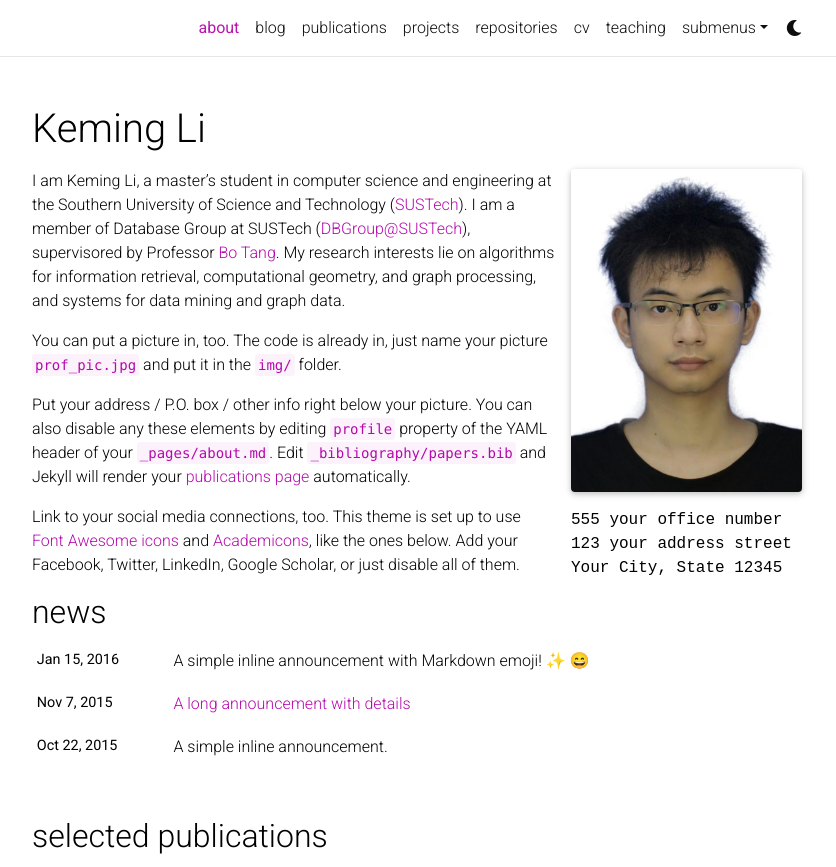
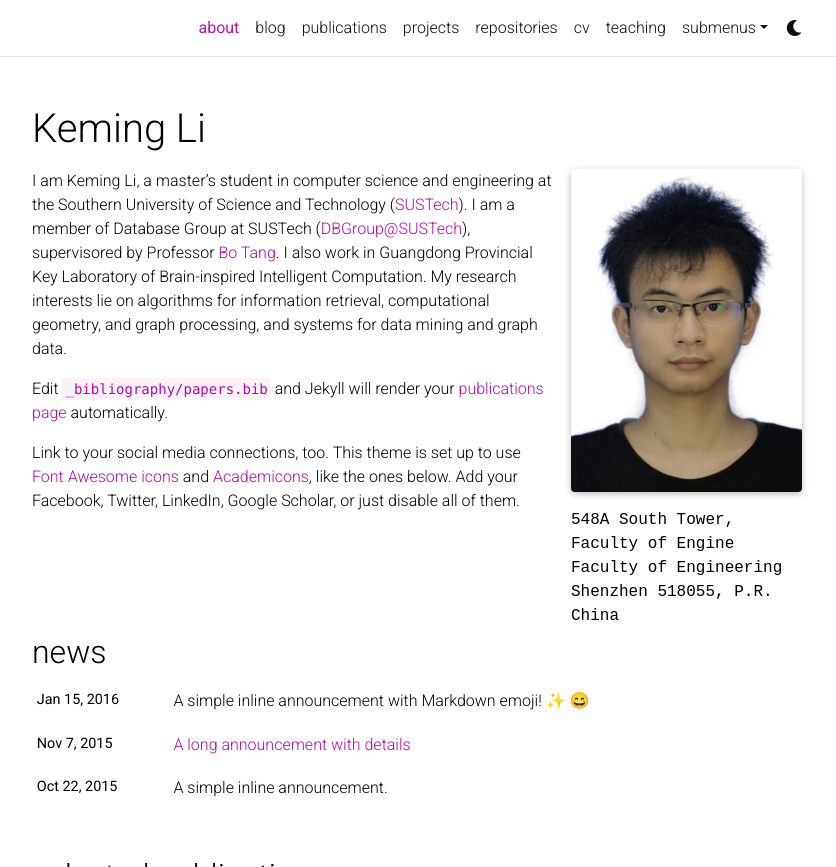
Before and after one commit to ghlkm/ghlkm.github.io, a Jekyll site: the page built from _pages/about.md, in a window 1280 px wide and 1197 px high, cut to the strip 0-867 px from the top of the window. Shown: the whole strip, without its empty margins (223-1059 px from the left). Built offline with Jekyll 4.4.1, drawn with Linux system fonts in a browser that asks for light colours; full-size pictures stand in for the smaller copies a plugin makes; emoji names are drawn with the system emoji font; comment, search, counter and statistics services are not loaded; a style sheet for code colours, icons or effects is not loaded.

Commit message:
Update about.md

```diff
--- a/_pages/about.md
+++ b/_pages/about.md
@@ -9,19 +9,17 @@ profile:
   image: prof_pic.jpg
   image_circular: false # crops the image to make it circular
   address: >
-    <p>555 your office number</p>
-    <p>123 your address street</p>
-    <p>Your City, State 12345</p>
+    <p>548A South Tower, Faculty of Engine</p>
+    <p>Faculty of Engineering</p>
+    <p>Shenzhen 518055, P.R. China</p>
 
 news: true  # includes a list of news items
 selected_papers: true # includes a list of papers marked as "selected={true}"
 social: true  # includes social icons at the bottom of the page
 ---
 
-I am Keming Li, a master's student in computer science and engineering at the Southern University of Science and Technology ([SUSTech](https://www.sustech.edu.cn/)). I am a member of Database Group at SUSTech ([DBGroup@SUSTech](https://dbgroup.sustech.edu.cn/)), supervisored by Professor [Bo Tang](https://acm.sustech.edu.cn/btang/). My research interests lie on algorithms for information retrieval, computational geometry, and graph processing, and systems for data mining and graph data.
+I am Keming Li, a master's student in computer science and engineering at the Southern University of Science and Technology ([SUSTech](https://www.sustech.edu.cn/)). I am a member of Database Group at SUSTech ([DBGroup@SUSTech](https://dbgroup.sustech.edu.cn/)), supervisored by Professor [Bo Tang](https://acm.sustech.edu.cn/btang/). I also work in Guangdong Provincial Key Laboratory of Brain-inspired Intelligent Computation. My research interests lie on algorithms for information retrieval, computational geometry, and graph processing, and systems for data mining and graph data.
 
-You can put a picture in, too. The code is already in, just name your picture `prof_pic.jpg` and put it in the `img/` folder.
-
-Put your address / P.O. box / other info right below your picture. You can also disable any these elements by editing `profile` property of the YAML header of your `_pages/about.md`. Edit `_bibliography/papers.bib` and Jekyll will render your [publications page](/al-folio/publications/) automatically.
+Edit `_bibliography/papers.bib` and Jekyll will render your [publications page](/al-folio/publications/) automatically.
 
 Link to your social media connections, too. This theme is set up to use [Font Awesome icons](http://fortawesome.github.io/Font-Awesome/) and [Academicons](https://jpswalsh.github.io/academicons/), like the ones below. Add your Facebook, Twitter, LinkedIn, Google Scholar, or just disable all of them.
```
